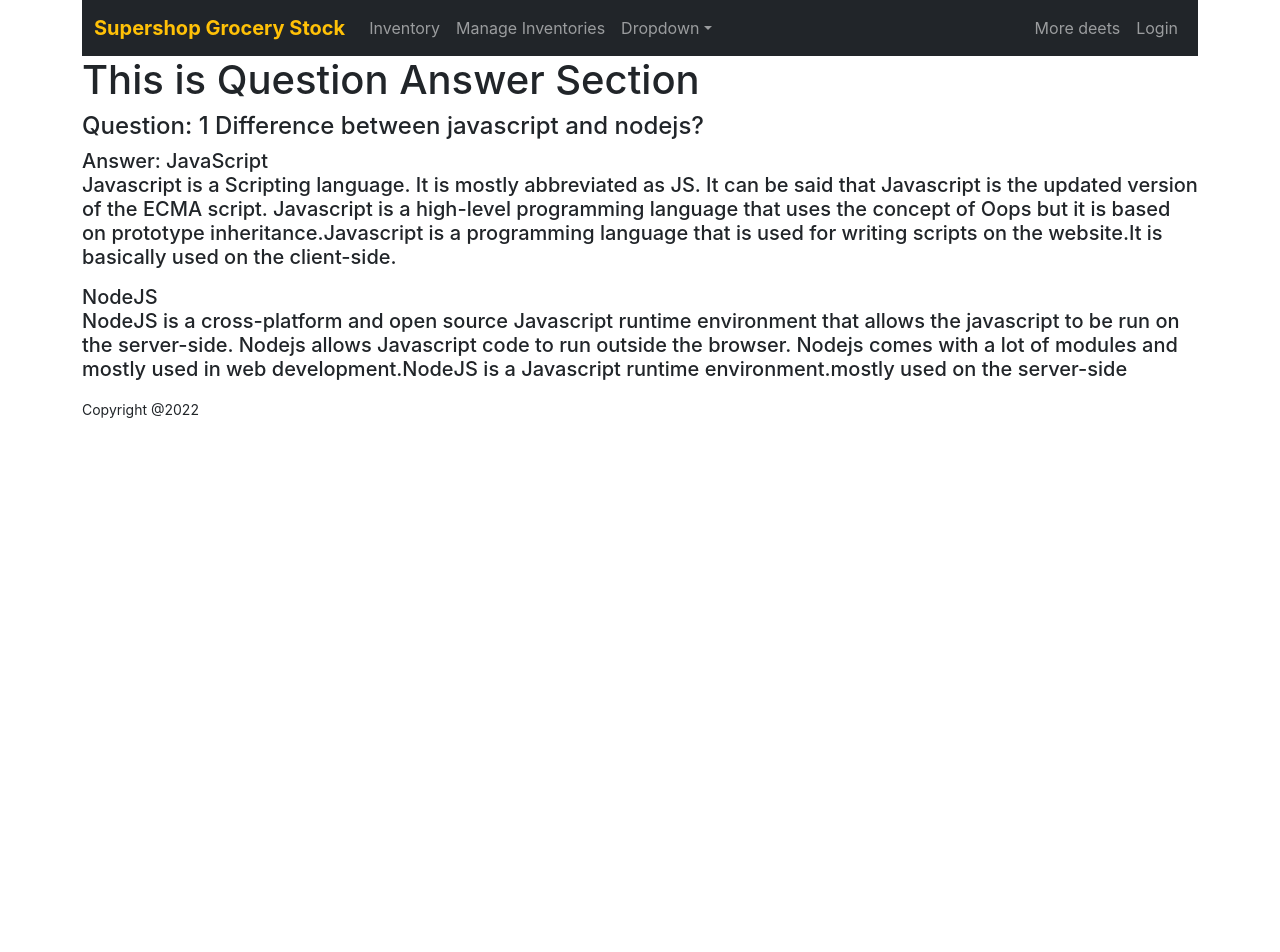
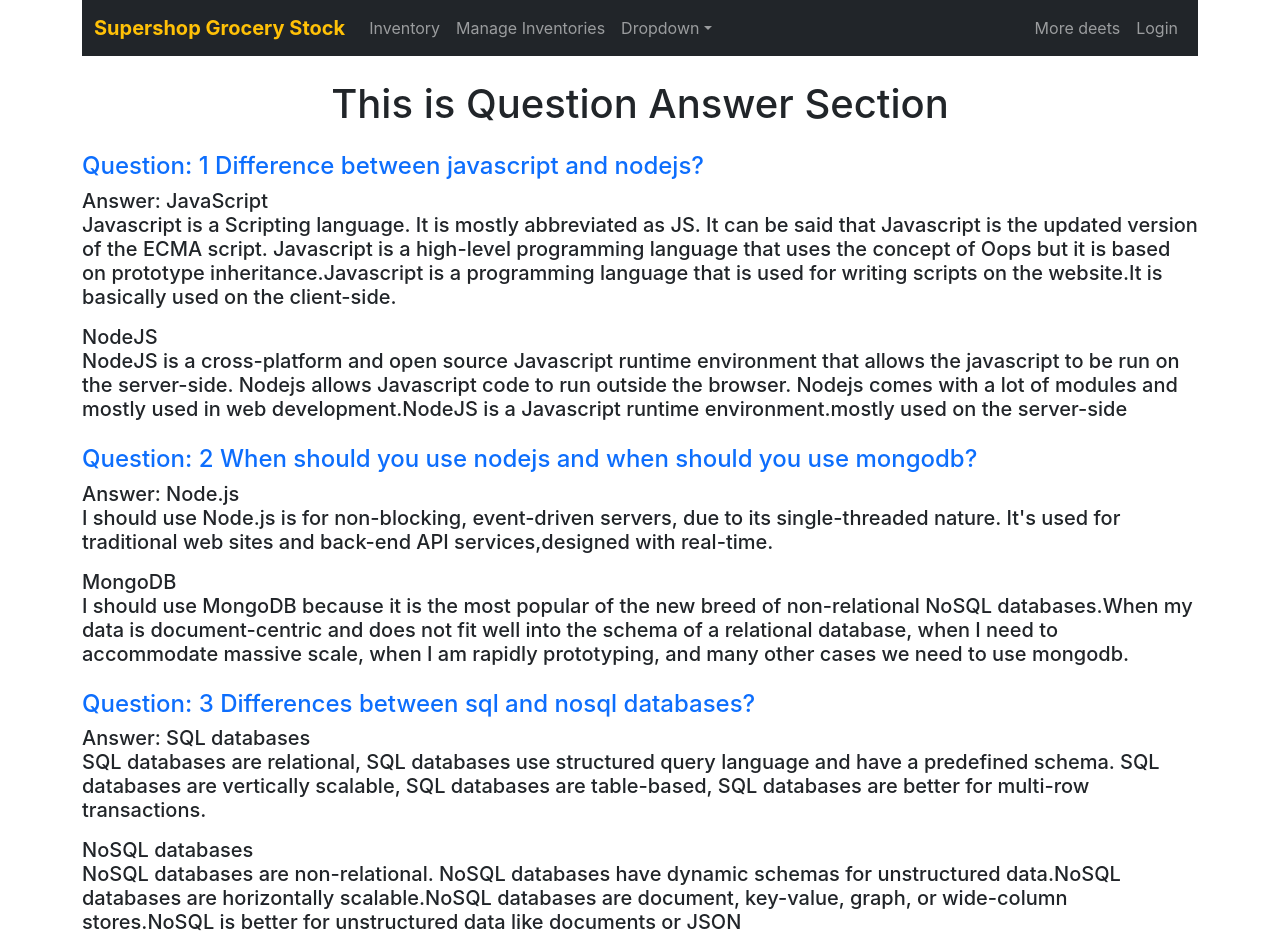
Before and after one commit to tashfiaislamistila/supershop-grocery-stock-warehouse-management-client, a React (Create React App) app: page /blog in a window 1280 px wide. Shown: the top 952 px of the page. Before the commit the page ends 800 px from the top, so only its background shows below. Built offline with nearby package versions, Linux system fonts and the light colour scheme.

Commit message:
blog section create and answer second question

```diff
--- a/src/Pages/Blog/Blog.js
+++ b/src/Pages/Blog/Blog.js
@@ -3,15 +3,35 @@ import React from 'react';
 const Blog = () => {
     return (
         <div>
-            <h1>This is Question Answer Section</h1>
-            <div>
-                <h4>Question: 1 Difference between javascript and nodejs?</h4>
+            <div className='mt-4 text-center '>
+                <h1>This is Question Answer Section</h1>
+            </div>
+            <div className='mt-4'>
+                <h4 className='text-primary'>Question: 1 Difference between javascript and nodejs?</h4>
                 <h5>Answer: JavaScript<p>Javascript is a Scripting language. It is mostly abbreviated as JS. It can be said that Javascript is the updated version of the
                     ECMA script. Javascript is a high-level programming language that uses the concept of Oops but it is based on prototype
                     inheritance.Javascript is a programming language that is used for writing scripts on the website.It is basically used on the client-side.</p></h5>
                 <h5> NodeJS<p>NodeJS is a cross-platform and open source Javascript runtime environment that allows the javascript to be run on the server-side.
                     Nodejs allows Javascript code to run outside the browser. Nodejs comes with a lot of modules and mostly used in web development.NodeJS is a Javascript runtime environment.mostly used on the server-side</p></h5>
             </div>
+            <div className='mt-4'>
+                <h4 className='text-primary'>Question: 2 When should you use nodejs and when should you use mongodb?</h4>
+                <h5>Answer: Node.js <p>I should use Node.js is for non-blocking, event-driven servers, due to its single-threaded nature.
+                    It's used for traditional web sites and back-end API services,designed with real-time.</p></h5>
+                <h5> MongoDB<p>I should use MongoDB because it is the most popular of the new breed of non-relational NoSQL databases.When my data is document-centric
+                    and does not fit well into the schema of a relational database, when I need to accommodate massive scale, when I am
+                    rapidly prototyping, and many other cases we need to use mongodb.</p></h5>
+            </div>
+            <div className='mt-4'>
+                <h4 className='text-primary'>Question: 3 Differences between sql and nosql databases?</h4>
+                <h5>Answer: SQL databases <p>SQL databases are relational,
+                    SQL databases use structured query language and have a predefined schema.
+                    SQL databases are vertically scalable,
+                    SQL databases are table-based,
+                    SQL databases are better for multi-row transactions.</p></h5>
+                <h5> NoSQL databases<p> NoSQL databases are non-relational. NoSQL databases have dynamic schemas for
+                    unstructured data.NoSQL databases are horizontally scalable.NoSQL databases are document, key-value, graph, or wide-column stores.NoSQL is better for unstructured data like documents or JSON</p></h5>
+            </div>
         </div>
     );
 };
```
